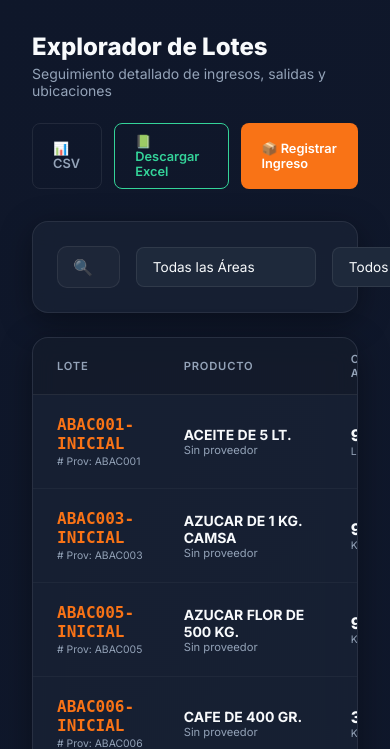
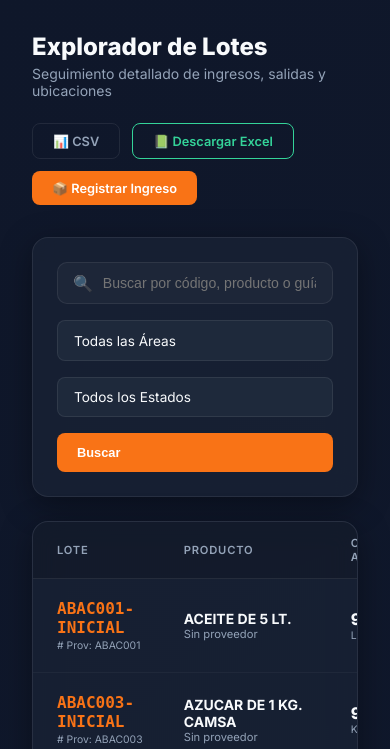
Before and after one commit to SangreL1/Coalfa, a Django app: page /inventario/lotes/ in a window 390 px wide; the page is wider, and only the part inside the window is pictured. Shown: the part 64-813 px from the top of that part. Run offline with Django 5.2, Linux system fonts and the light colour scheme; a user stored in the database is signed in; data comes from the database, SQL or seed files in the repository.

Commit message:
Ajuste responsivo global en todos los módulos

```diff
--- a/inventario/templates/inventario/lista_lotes.html
+++ b/inventario/templates/inventario/lista_lotes.html
@@ -71,15 +71,27 @@
         <h1 class="page-title">Explorador de Lotes</h1>
         <p class="page-subtitle" style="margin-bottom:0;">Seguimiento detallado de ingresos, salidas y ubicaciones</p>
     </div>
-    <div style="display:flex; gap:0.75rem;">
+    <div style="display:flex; gap:0.75rem; flex-wrap:wrap;">
         <a href="{% url 'exportar_inventario_csv' %}?q={{ q }}&ubicacion={{ ubicacion }}&estado={{ estado }}" class="btn btn-ghost">📊 CSV</a>
         <a href="{% url 'exportar_inventario_excel' %}?q={{ q }}&ubicacion={{ ubicacion }}&estado={{ estado }}" class="btn btn-ghost" style="border-color:var(--success); color:var(--success);">📗 Descargar Excel</a>
         <a href="{% url 'inventario_recibir_lote' %}" class="btn btn-primary">📦 Registrar Ingreso</a>
     </div>
 </div>
 
+<style>
+    .filter-grid {
+        display:grid; grid-template-columns: 1fr auto auto auto; gap:1rem; align-items:center;
+    }
+    @media (max-width: 992px) {
+        .filter-grid { grid-template-columns: 1fr 1fr; }
+        .filter-grid select, .filter-grid button { width: 100% !important; }
+    }
+    @media (max-width: 480px) {
+        .filter-grid { grid-template-columns: 1fr; }
+    }
+</style>
 <div class="glass-panel">
-    <form method="get" id="filterForm" style="display:grid; grid-template-columns: 1fr auto auto auto; gap:1rem; align-items:center;">
+    <form method="get" id="filterForm" class="filter-grid">
         <div style="position:relative;">
             <input type="text" name="q" class="search-field" placeholder="Buscar por código, producto o guía..." value="{{ q }}">
             <span style="position:absolute; left:1rem; top:50%; transform:translateY(-50%); opacity:0.5;">🔍</span>
```
Also changed, not shown: rrhh/templates/rrhh/dashboard.html (+14 -3 lines).
